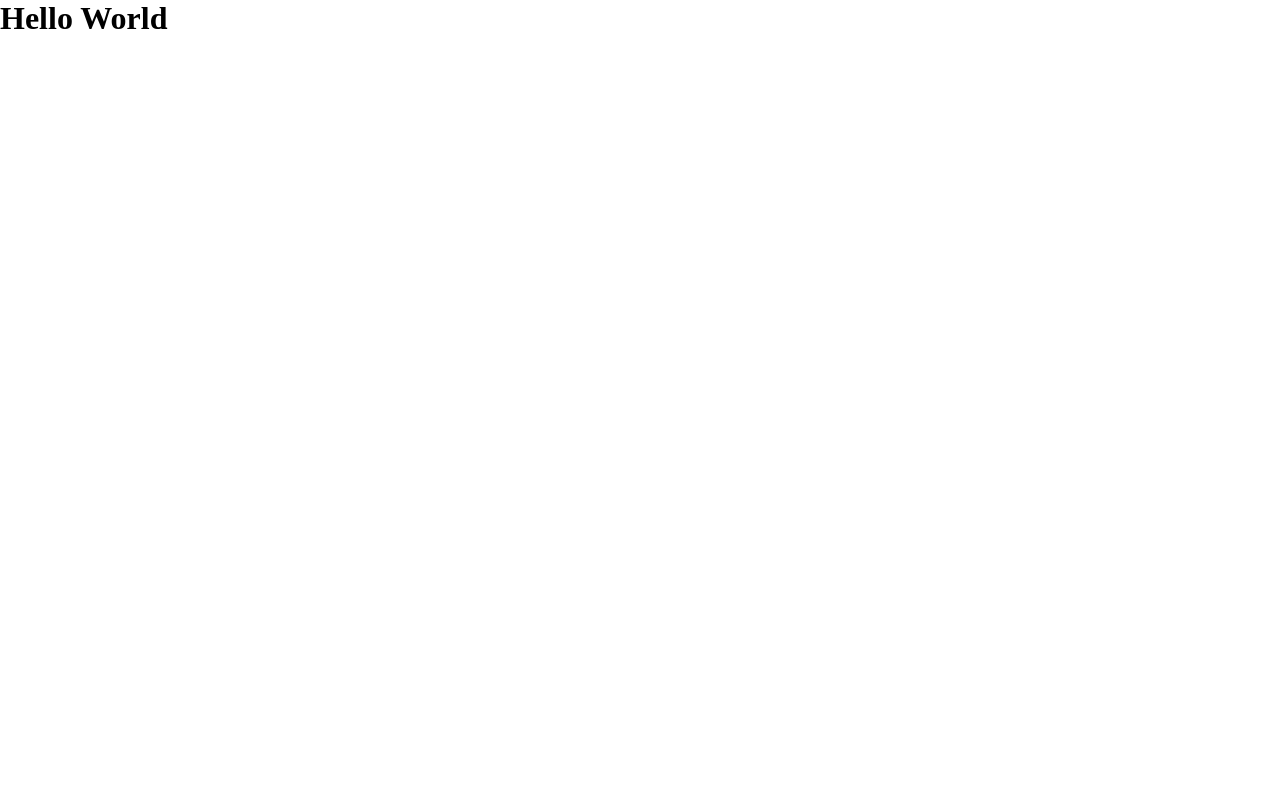
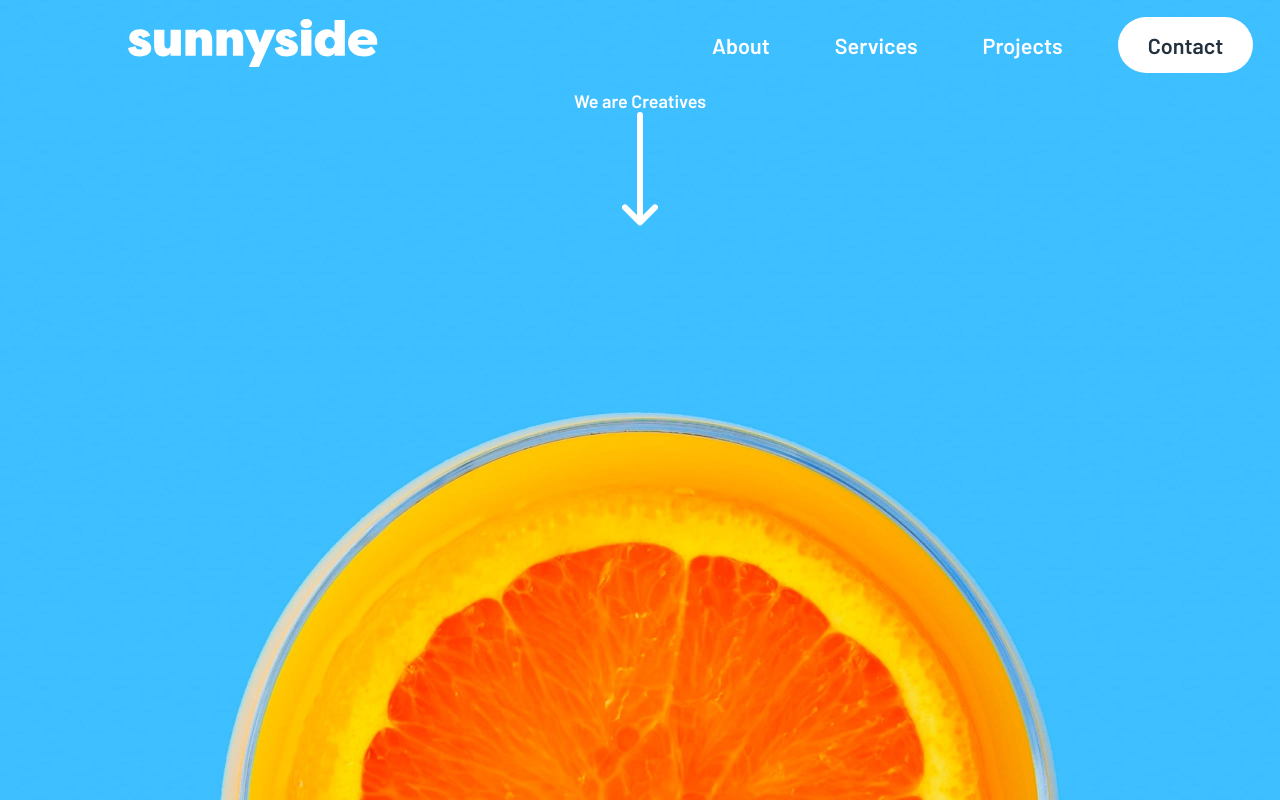
Before and after one commit to Guivieirasilva/sunnyside-agency-landing-page, a React (Vite) app: page / in a window 1280 px wide. Built offline with nearby package versions, Linux system fonts and the light colour scheme.

Commit message:
Menu de navegação

```diff
--- a/src/App.jsx
+++ b/src/App.jsx
@@ -1,8 +1,10 @@
+import Header from "./components/Header"
+
 function App() {
 
   return (
     <div className="App">
-      <h1>Hello World</h1>
+      <Header/>
     </div>
   )
 }
--- /dev/null
+++ b/src/components/Header.jsx
@@ -0,0 +1,22 @@
+import { Menu, NavMenu } from "../styles/Header.style";
+import Logo from "../assets/images/logo.svg"
+import ArrowDown from "../assets/images/icon-arrow-down.svg"
+
+
+export default function Header() {
+   return(
+      <Menu>
+         <NavMenu>
+            <div><img src={Logo} alt="Logo da empresa Sunniside" /></div>
+               <ul>
+                  <li><a href="#">About</a></li>
+                  <li><a href="#">Services</a></li>
+                  <li><a href="#">Projects</a></li>
+                  <li><a href="#">Contact</a></li>
+               </ul>
+         </NavMenu>
+         <h2>We are Creatives</h2>
+         <img src={ArrowDown} alt="Seta apontando para baixo" />
+      </Menu>
+   )
+}
--- a/src/index.css
+++ b/src/index.css
@@ -1,6 +1,26 @@
+@import url('https://fonts.googleapis.com/css2?family=Barlow:wght@600&family=Fraunces:opsz,wght@9..144,700;9..144,900&display=swap');
 
+/*
+font-family: 'Barlow', sans-serif;
+font-family: 'Fraunces', serif;
+*/
+:root{
+  --Softred: #fe7867;
+  --Yellow: #fad400;
+  --DarkDesaturated: #25564b; /* (graphic design text) */
+  --DarkBlue: #19536b; /* (photography text) */
+  --DarkModerate: #458c7e; /* (footer) */
+  --VeryDarkDesaturated: #23303e;
+  --VeryDarkGrayishBlue: #5a636c;
+  --DarkGrayishBlue: #818498;
+  --GrayishBlue: #a7abae;
+  --White: #ffffff;
+}
 *{
   margin: 0;
   padding: 0;
   box-sizing: border-box;
+  font-size: 18px;
+  font-family:'Barlow', sans-serif ;
+
 }
--- /dev/null
+++ b/src/styles/Header.style.jsx
@@ -0,0 +1,69 @@
+import styled from "styled-components";
+
+import HeaderBackground from "../assets/images/desktop/image-header.jpg"
+
+import "../index.css"
+
+export const Menu = styled.header`
+   color: var(--White);
+   height: 100vh;
+   background: url(${HeaderBackground});
+   background-size: cover;
+   background-position: center;
+   background-repeat: no-repeat;
+   text-align: center;
+`
+export const NavMenu = styled.nav`
+   display: flex;
+   justify-content: space-between;
+   align-items: center;
+   max-width: 80%;
+   width: 100%;
+   height: 90px;
+   margin: 0 auto;
+
+   >div{
+      width: 250px;
+
+      >img{
+         width: 100%;
+      }
+   }
+   >ul{
+      list-style: none;
+      display: flex;
+      flex-direction: row ;
+      justify-content: space-between;
+      align-items: center;
+      gap: 10%;
+      width: 450px;
+
+
+      >li a{
+         color: black;
+         text-decoration: none;
+         padding: 10px;
+         color: var(--White);
+         font-size: 1.2rem;
+         transition: .5s;
+         &:hover{
+            color: #39a2d6;
+         }
+      }
+      >li:nth-child(4){
+         padding: 15px;
+         background-color: var(--White);
+         border-radius: 30px;
+         transition: 1s;
+         >a{
+            color: var(--VeryDarkDesaturated);
+            padding: 15px;
+         }
+         &:hover{
+            transform: scale(1.1,1.1);
+            background-color: #39a2d6;
+            >a{color: var(--White);}
+         }
+      }
+   }
+`
```
